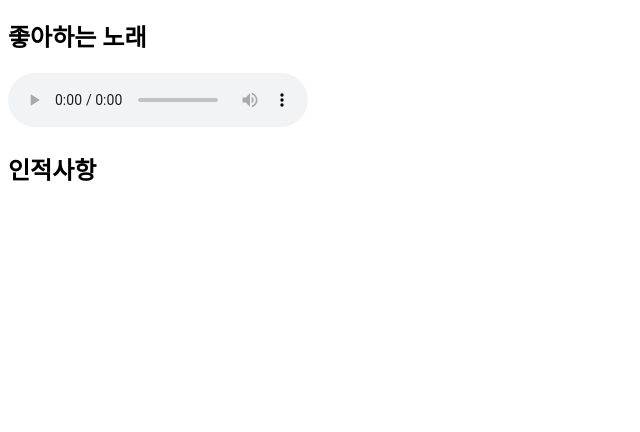
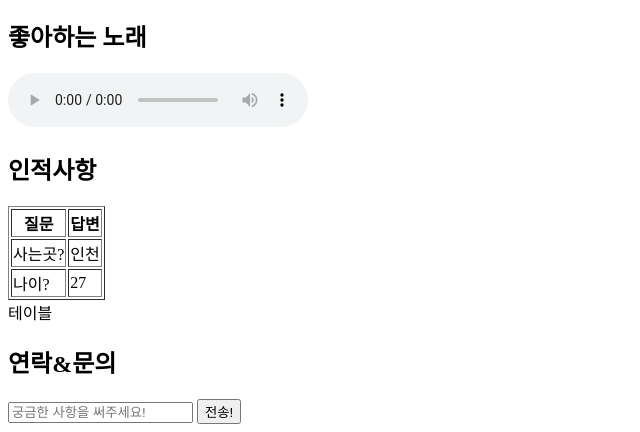
Before and after one commit to 8ark60/Study, a plain HTML site: page HTML/Step01/html_practice.html in a window 1280 px wide. Shown: the part 688-1120 px from the top of the page, without its empty margins (0-640 px from the left). Before the commit the page ends 894 px from the top, so only its background shows below. Drawn offline with Linux system fonts and the light colour scheme.

Commit message:
HTML: Practice

```diff
--- a/HTML/Step01/html_practice.html
+++ b/HTML/Step01/html_practice.html
@@ -22,6 +22,21 @@
     <h2>좋아하는 노래</h2>
     <audio src="https://www.youtube.com/watch?v=i_tIgyajTt4" controls></audio>
     <h2>인적사항</h2>
-
+    <table border="1">
+        <th>질문</th>
+        <th>답변</th>
+        <tr>
+            <td>사는곳?</td>
+            <td>인천</td>
+        </tr>
+        <tr>
+            <td>나이?</td>
+            <td>27</td>
+        </tr>
+    </table>
+    <div>테이블</div>
+    <h2>연락&문의</h2>
+    <input type="text" placeholder="궁금한 사항을 써주세요!">
+    <button>전송!</button>
 </body>
 </html>
```
